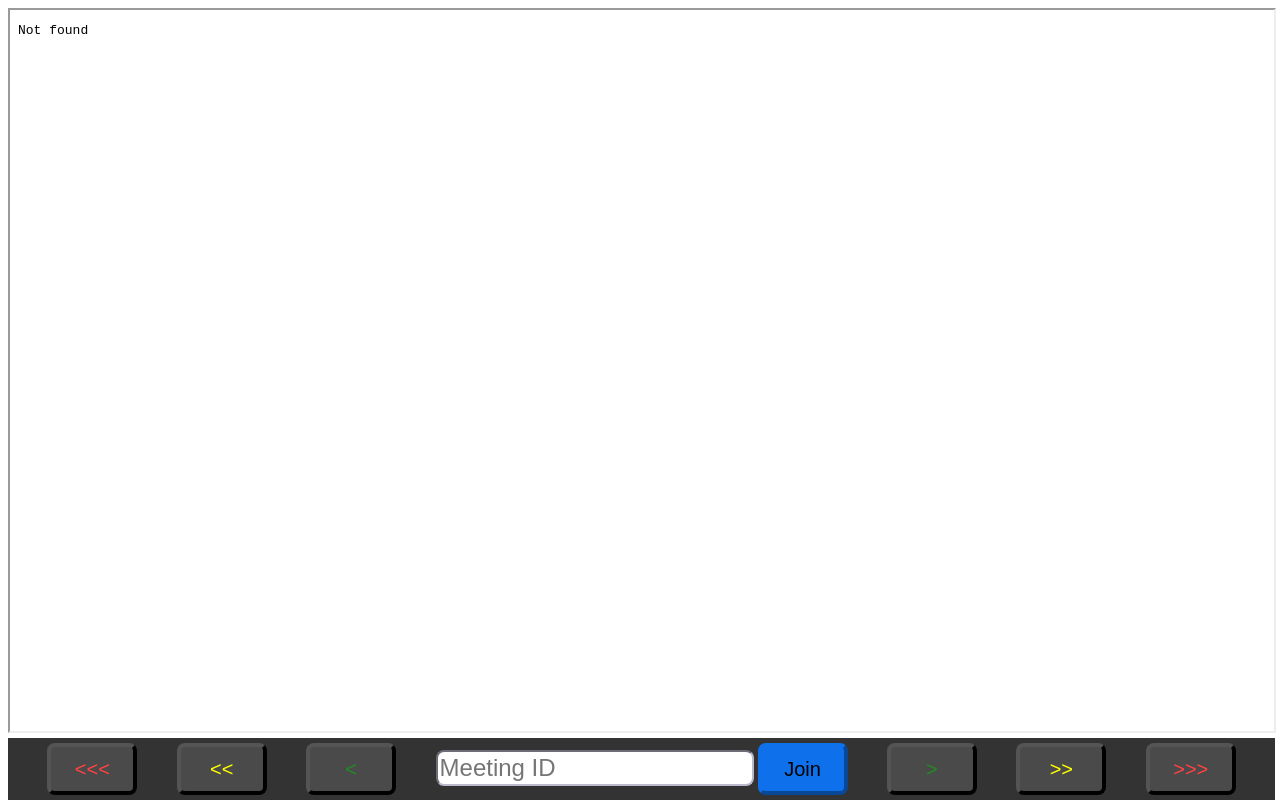
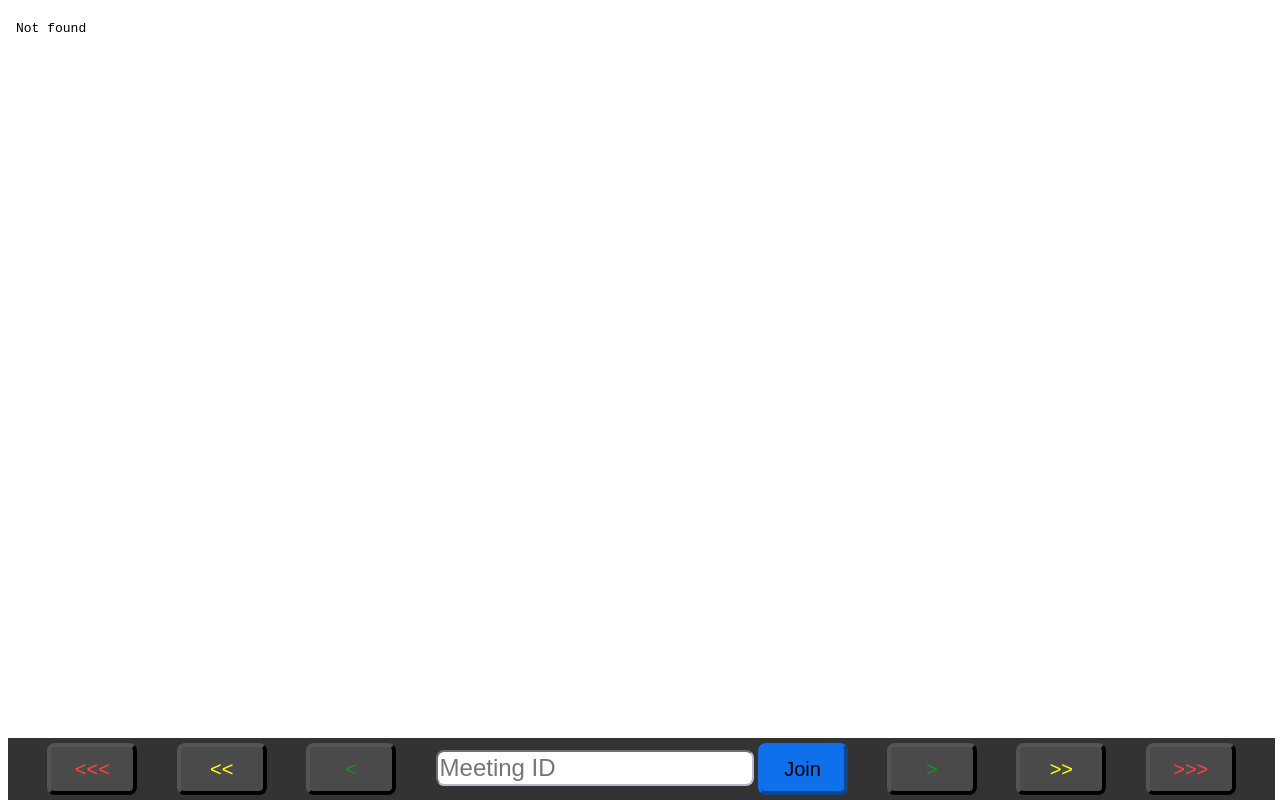
Before and after one commit to tflander/threesixty, a website built with webpack: page views/index.html in a window 1280 px wide. Built offline with nearby package versions, Linux system fonts and the light colour scheme; files whose address does not match are found by name.

Commit message:
More css cleanup

```diff
--- a/views/styles/style.css
+++ b/views/styles/style.css
@@ -1,6 +1,7 @@
 iframe {
     width: 100%;
-    height: 92%;
+    height: 90%;
+    border-width: 0;
 }
 button {
     border-radius: 8px;
@@ -17,10 +18,7 @@ h2 {
     font-weight: 700;
 }
 
-.zoom-frame{
-    max-height: 80%;
-}
-button:hover {
+button:active {
     box-shadow: 0 0 5px 5px white;
     cursor: pointer;
 }
```
